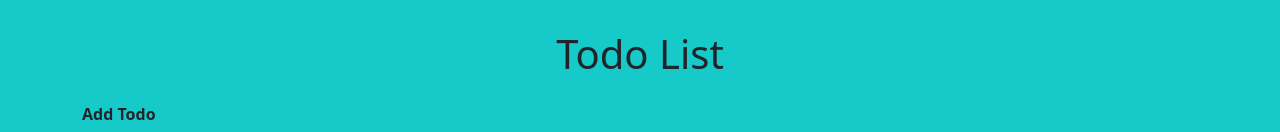
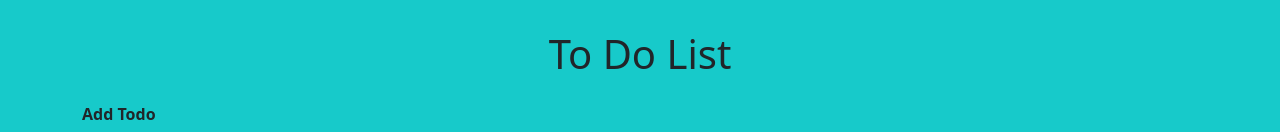
Before and after one commit to SpeedyGonzale5/todo, a React (Create React App) app: page / in a window 1280 px wide. Shown: the top 132 px of the page. Built offline with nearby package versions, Linux system fonts and the light colour scheme.

Commit message:
Title Change

```diff
--- a/src/components/TodoApp/index.js
+++ b/src/components/TodoApp/index.js
@@ -32,7 +32,7 @@
   return (
     <div className="app">
       <div className="container">
-        <h1 className="text-center mb-4">Todo List</h1>
+        <h1 className="text-center mb-4">To Do List</h1>
         <FormTodo addTodo={addTodo} />
         <div>
           {todos.map((todo, index) => (
```
